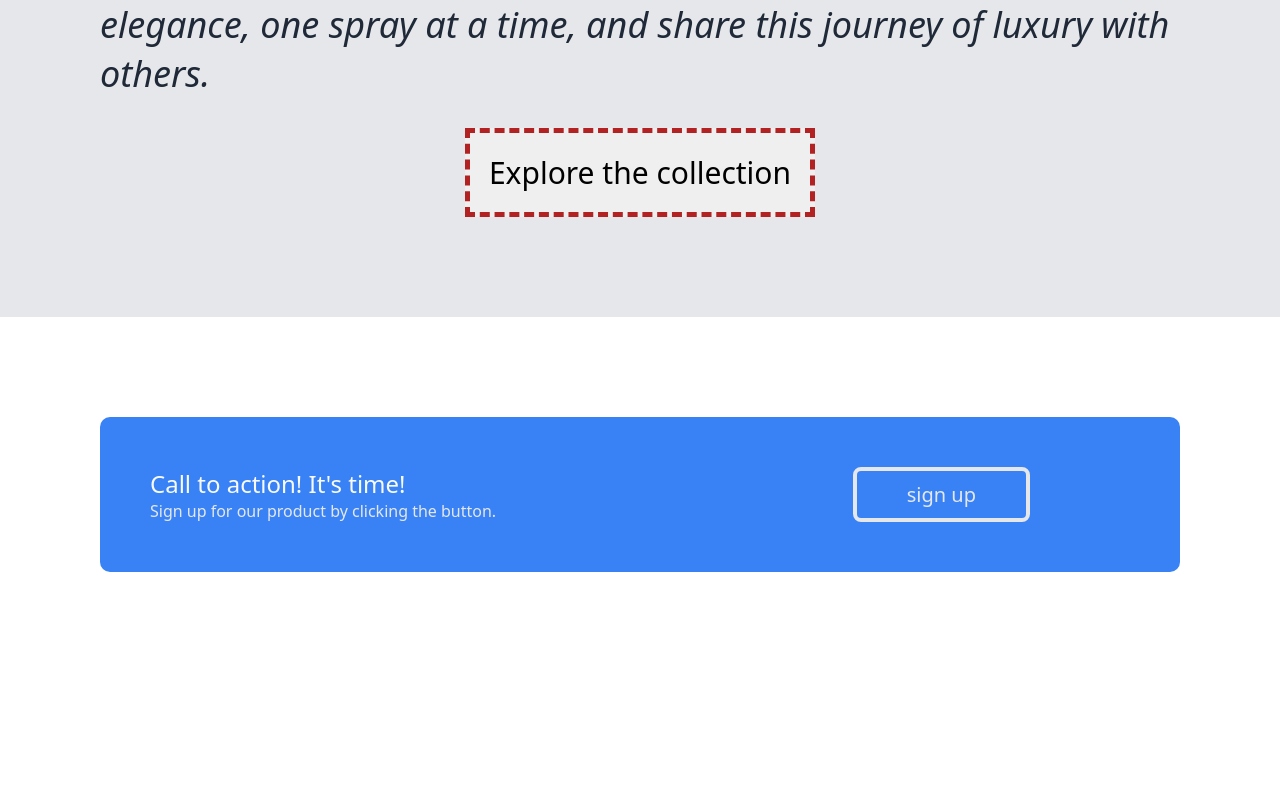
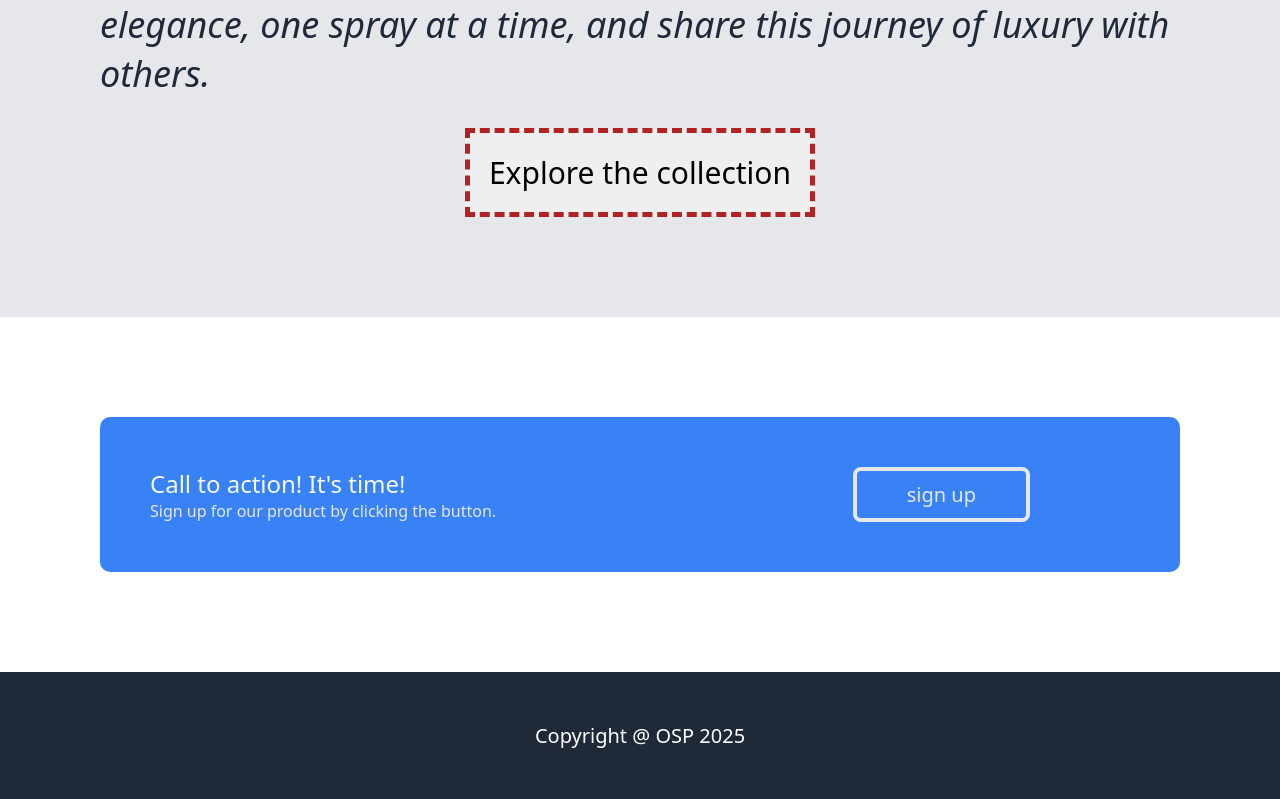
Before and after one commit to Safywan/Landing-page, a plain HTML site: page index.html in a window 1280 px wide. Shown: the part 1839-2638 px from the top of the page. Before the commit the page ends 2511 px from the top, so only its background shows below. Drawn offline with Linux system fonts and the light colour scheme.

Commit message:
Finished the landing page by creating the footer. Will come back for pasting pictures later

```diff
--- a/index.html
+++ b/index.html
@@ -75,7 +75,7 @@
         </div>
     </div>
     <div class="footer">
-
+        Copyright @ OSP 2025
     </div>
 </body>
 
--- a/style.css
+++ b/style.css
@@ -8,6 +8,7 @@ body {
     display: flex;
     flex-direction: column;
     margin: 0;
+    height: 100vh;
 }
 
 /*TOP SECTION OF THE WEBSITE*/
@@ -120,6 +121,7 @@ body {
 .content {
     display: flex;
     flex-direction: column;
+    flex: 1;
 }
 
 .content h2 {
@@ -238,3 +240,19 @@ body {
     border: 4px solid #E5E7EB;
     padding: 10px 50px;
 }
+
+/*End of content section*/
+
+/*....*/
+
+/* Start of footer */
+.footer {
+    display: flex;
+    justify-content: center;
+    background-color: #1F2937;
+    color: white;
+    font-size: 20px;
+    padding: 50px;
+}
+
+/*End of footer*/
```
